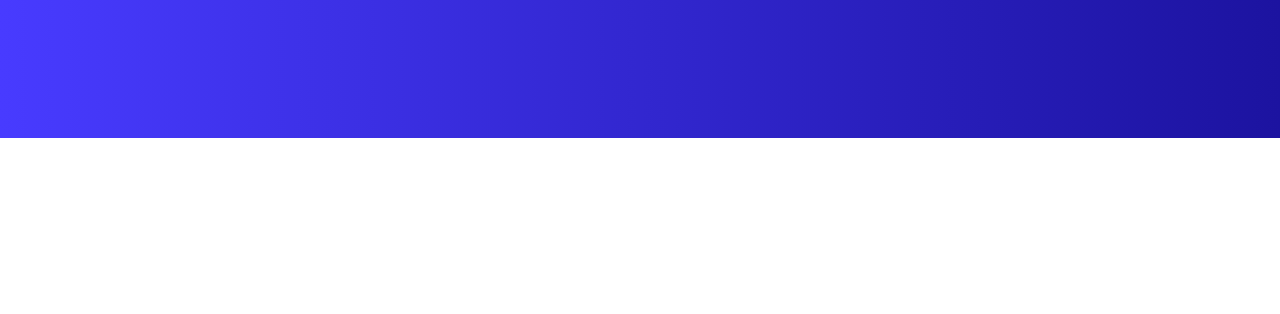
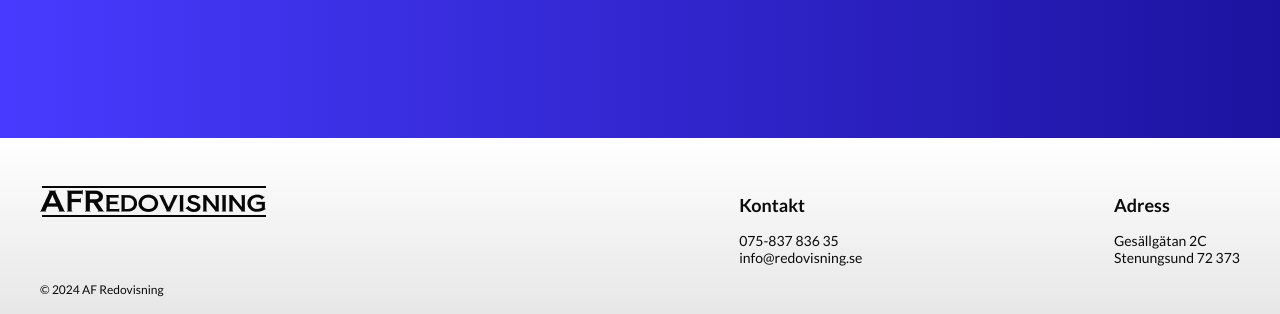
Before and after one commit to AlbanFredriksson/AF-Redovisning, a plain HTML site: page index.html in a window 1280 px wide. Shown: the part 2607-2921 px from the top of the page. Before the commit the page ends 2745 px from the top, so only its background shows below. Drawn offline with Linux system fonts and the light colour scheme.

Commit message:
Update index.html

```diff
--- a/index.html
+++ b/index.html
@@ -3,7 +3,7 @@
 <head>
   <meta charset="UTF-8">
   <meta name="viewport" content="width=device-width, initial-scale=1.0">
-  <title>AF Redovisning</title>
+  <title>Document</title>
   <link rel="stylesheet" href="index.css">
   <link rel="preconnect" href="https://fonts.googleapis.com">
 <link rel="preconnect" href="https://fonts.gstatic.com" crossorigin>
@@ -115,5 +115,29 @@
 
 <!-- <div class='sk-ww-rss-feed' data-embed-id='25488645'></div><script src='https://widgets.sociablekit.com/rss-feed/widget.js' async defer></script> -->
 
+
+
+
+<footer class="footer">
+  <div class="footer-container">
+    <div class="footer-columns">
+      <div class="first-column">
+        <img src="photos/Frame 7.png" alt="">
+        <p class="copyright" >&copy; 2024 AF Redovisning</p>
+      </div>
+      <div class="second-column">
+        <p><span class="bold-text">Kontakt</span></p>
+        <p class="footer-texter">075-837 836 35</p>
+        <p class="footer-texter">info@redovisning.se</p>
+      </div>
+      <div class="third-column">
+        <p><span class="bold-text">Adress</span></p>
+        <p class="footer-texter-adress" >Gesällgätan 2C</p>
+        <p class="footer-texter-adress" >Stenungsund 72 373</p>
+      </div>
+    </div>
+  </div>
+</footer>
+
 </body>
 </html>
```
